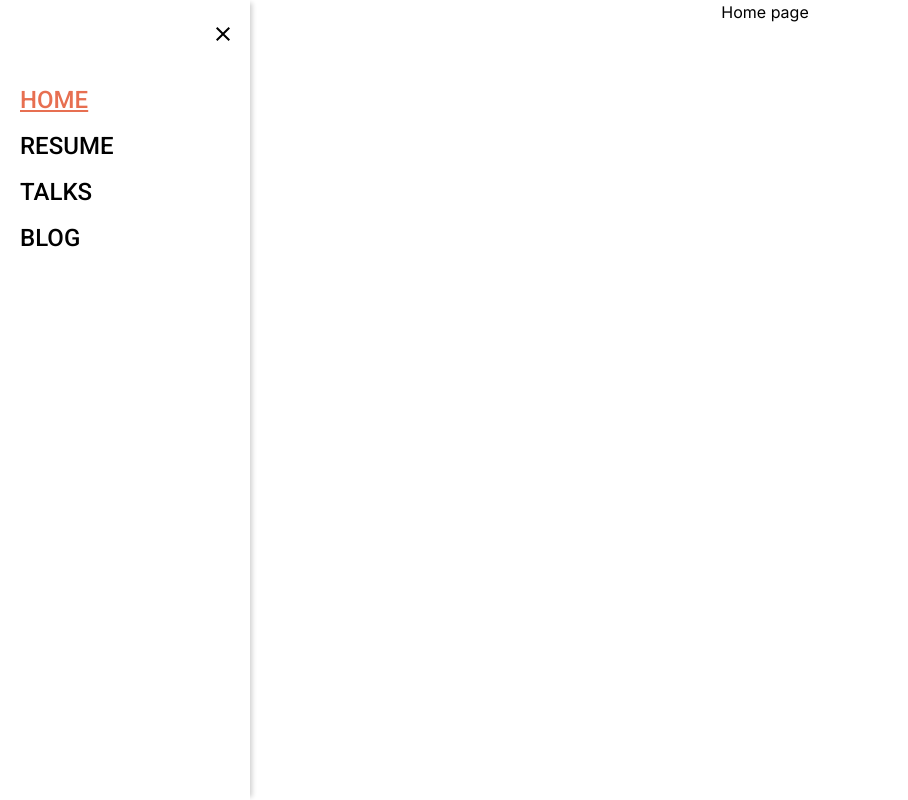
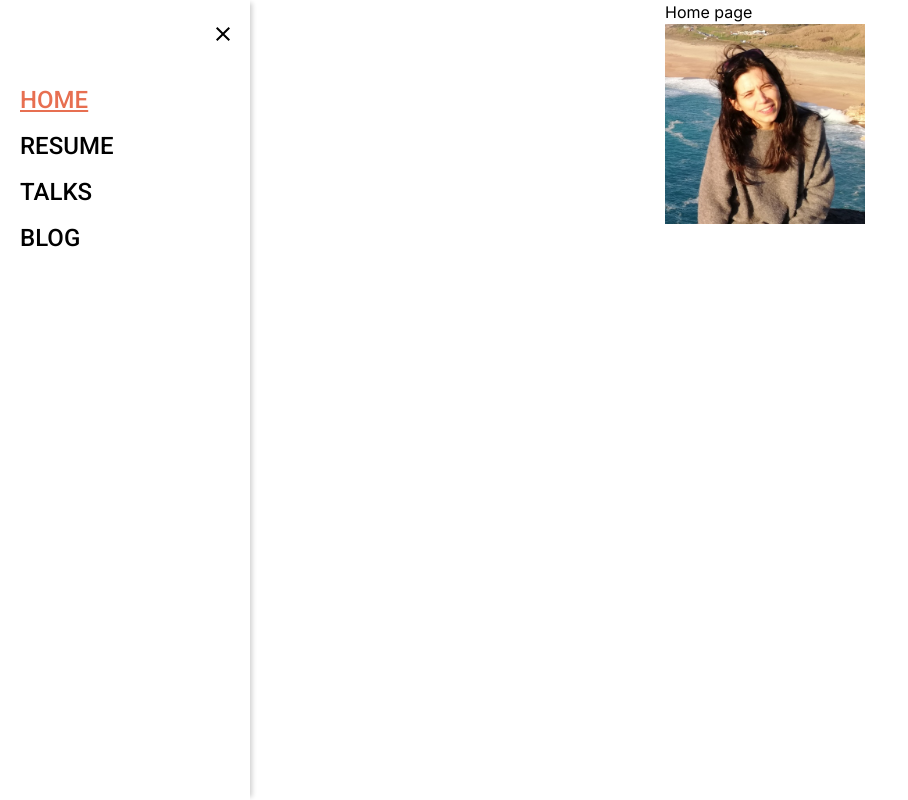
Before and after one commit to filipalacerda/filipalacerda.com, a Next.js app: page / in a window 1280 px wide. Shown: the whole page, without its empty margins (0-908 px from the left). Built offline with nearby package versions, Linux system fonts and the light colour scheme.

Commit message:
Loads profile picture

```diff
--- a/app/page.tsx
+++ b/app/page.tsx
@@ -1,7 +1,18 @@
+import Image from "next/image";
+import ProfilePicture from "./images/filipa.jpg";
+
 export default function Home() {
   return (
     <div>
-      <section className="content">Home page</section>
+      <section className="content">
+        Home page
+        <Image
+          src={ProfilePicture}
+          width={200}
+          height={200}
+          alt="Profile picture"
+        />
+      </section>
     </div>
   );
 }
--- a/next.config.mjs
+++ b/next.config.mjs
@@ -1,6 +1,10 @@
 /** @type {import('next').NextConfig} */
 const nextConfig = {
   output: "export",
+  images: {
+    loader: "custom",
+    loaderFile: "./loadImage.ts",
+  },
 };
 
 export default nextConfig;
```
Also changed, not shown: loadImage.ts (added, +11 -0 lines), app/images/filipa.jpg (added).
